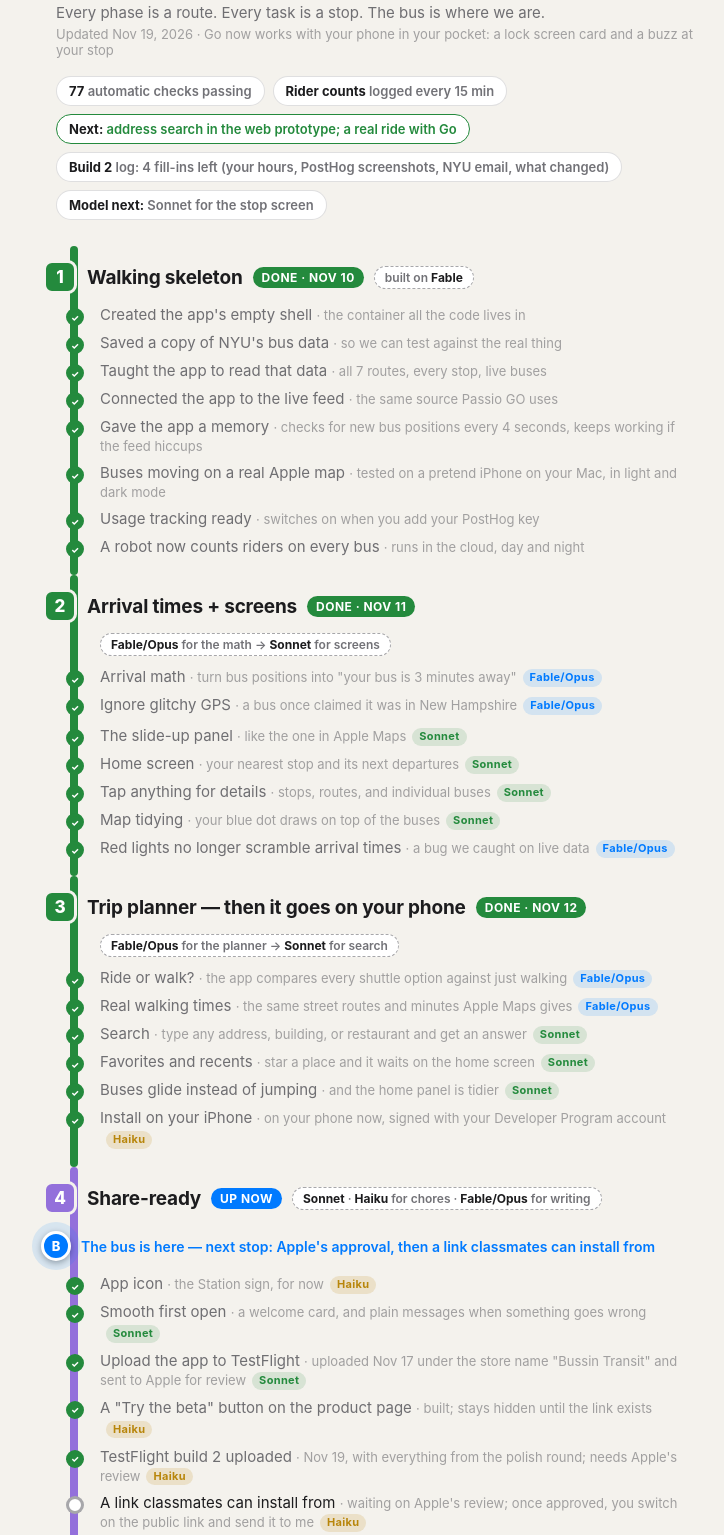
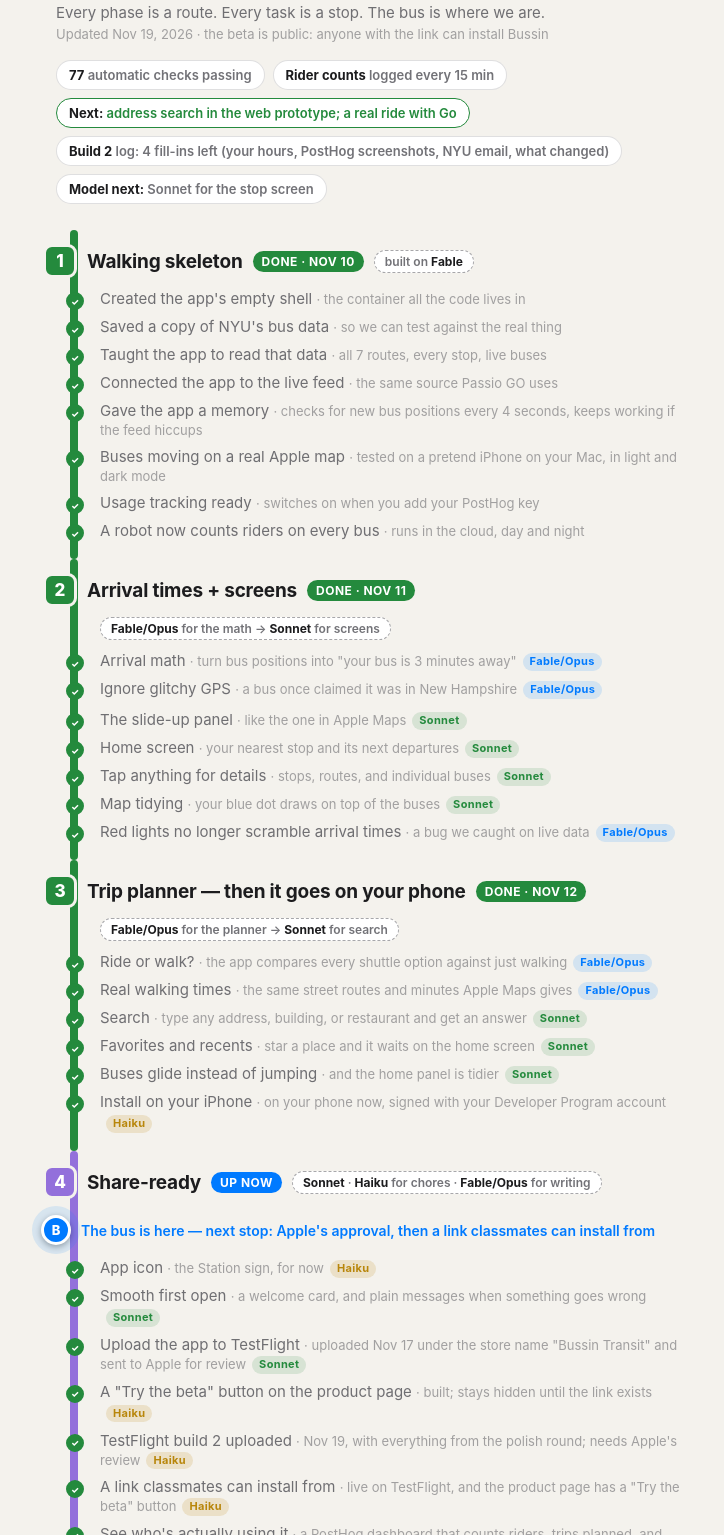
Before and after one commit to building-with-ai-f26/cjs10016-bussin, a plain HTML site: page build-map.html in a window 1280 px wide. Shown: the part 65-1600 px from the top of the page, without its empty margins (264-988 px from the left). Drawn offline with Linux system fonts and the light colour scheme.

Commit message:
Turn on the Try the beta button with the public TestFlight link
Apple approved build 2, so the product page's hidden button now points at
the public TestFlight link and shows. CLAUDE.md and the build map say so.

Co-Authored-By: Claude Opus 5.5 <noreply@anthropic.com>

```diff
--- a/build-map.html
+++ b/build-map.html
@@ -101,7 +101,7 @@
   <header>
     <h1>Bussin Build Map</h1>
     <p>Every phase is a route. Every task is a stop. The bus is where we are.</p>
-    <p class="updated">Updated Nov 19, 2026 · Go now works with your phone in your pocket: a lock screen card and a buzz at your stop</p>
+    <p class="updated">Updated Nov 19, 2026 · the beta is public: anyone with the link can install Bussin</p>
   </header>
 
   <div class="summary">
@@ -190,7 +190,7 @@
       <li class="stop done">Upload the app to TestFlight <small>· uploaded Nov 17 under the store name "Bussin Transit" and sent to Apple for review</small><span class="mtag mid">Sonnet</span></li>
       <li class="stop done">A "Try the beta" button on the product page <small>· built; stays hidden until the link exists</small><span class="mtag low">Haiku</span></li>
       <li class="stop done">TestFlight build 2 uploaded <small>· Nov 19, with everything from the polish round; needs Apple's review</small><span class="mtag low">Haiku</span></li>
-      <li class="stop">A link classmates can install from <small>· waiting on Apple's review; once approved, you switch on the public link and send it to me</small><span class="mtag low">Haiku</span></li>
+      <li class="stop done">A link classmates can install from <small>· live on TestFlight, and the product page has a "Try the beta" button</small><span class="mtag low">Haiku</span></li>
       <li class="stop done">See who's actually using it <small>· a PostHog dashboard that counts riders, trips planned, and routes viewed</small><span class="mtag mid">Sonnet</span></li>
       <li class="stop">The weekly write-ups for class<span class="mtag top">Fable/Opus</span></li>
     </ul>
```
Also changed, not shown: docs/index.html (+1 -1 lines), 1 other file.
